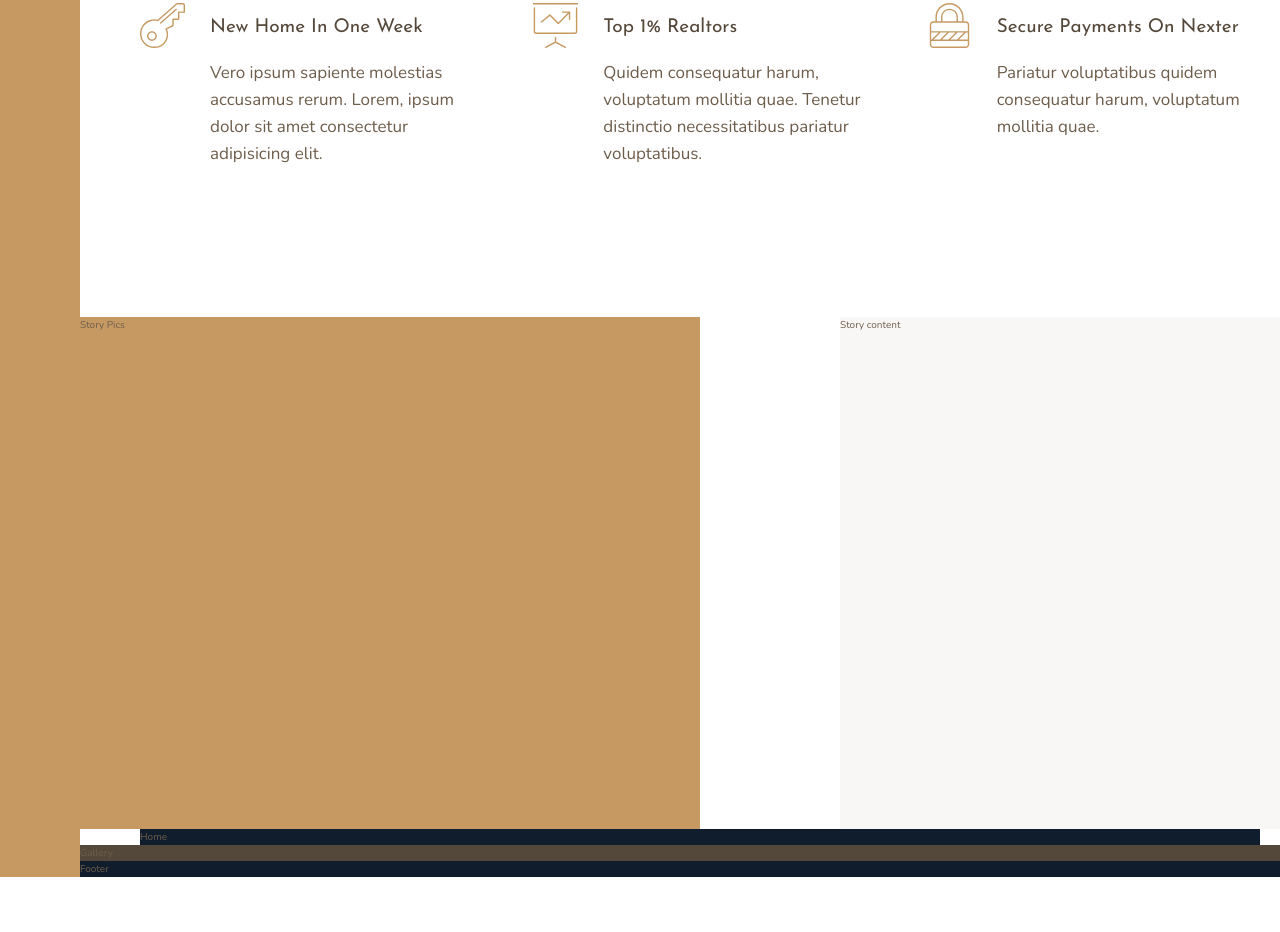
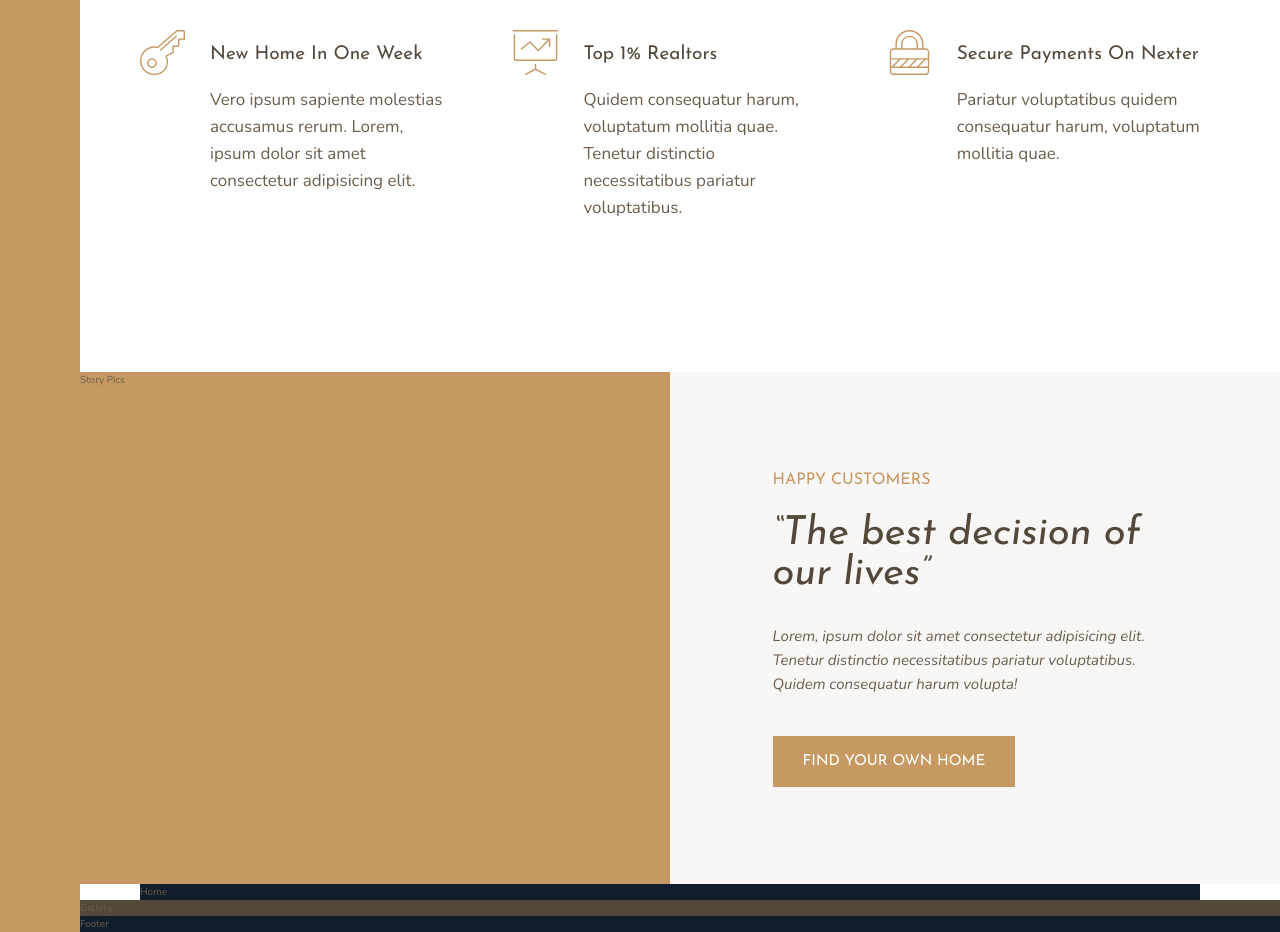
Before and after one commit to DebBugging/Nexter-Project-Advanced-CSS-and-Sass-course, a website: page index.html in a window 1280 px wide. Shown: the part 991-1923 px from the top of the page. Before the commit the page ends 1868 px from the top, so only its background shows below. Drawn offline with nearby package versions, Linux system fonts and the light colour scheme.

Commit message:
Add content and styling to story-text section

```diff
--- a/index.html
+++ b/index.html
@@ -81,7 +81,12 @@
         </div>
 
         <div class="story__content">
-            Story content
+            <h3 class="heading-3 mb-sm">Happy Customers</h3>
+            <h2 class="heading-2 heading-2--dark mb-md">&ldquo;The best decision of our lives&rdquo;</h2>
+            <p class="story__text">
+                Lorem, ipsum dolor sit amet consectetur adipisicing elit. Tenetur distinctio necessitatibus pariatur voluptatibus. Quidem consequatur harum volupta!
+            </p>
+            <button class="btn">Find your own home</button>
         </div>
 
         <section class="homes">
--- a/sass/_story.scss
+++ b/sass/_story.scss
@@ -6,7 +6,26 @@
 
     &__content {
         background-color: $color-grey-light-1;
-        grid-column: col-end 5/full-end;
+        grid-column: col-start 5/full-end;
+
+        padding: 6rem 8vw;
+
+        display: grid;
+        align-content: center;
+        justify-items: start;
+
+        /* Flexbox version -->
+        display: flex;
+        flex-direction: column;
+        justify-content: center;
+        align-items: flex-start;
+        */
+    }
+
+    &__text {
+        font-size: 1.5rem;
+        font-style: italic;
+        margin-bottom: 4rem;
     }
 
 }
--- a/sass/_typography.scss
+++ b/sass/_typography.scss
@@ -9,10 +9,19 @@
 
 .heading-2 {
     @extend %heading;
+    font-size: 4rem;
+    font-style: italic;
+    line-height: 1;
+
+    &--light { color: $color-grey-light-1; }
+    &--dark { color: $color-grey-dark-1; }
 }
 
 .heading-3 {
     @extend %heading;
+    font-size: 1.6rem;
+    color: $color-primary;
+    text-transform: uppercase;
 }
 
 .heading-4 {
@@ -22,3 +31,33 @@
     &--light { color: $color-grey-light-1; }
     &--dark { color: $color-grey-dark-1; }
 }
+
+.btn {
+    background-color: $color-primary;
+    color: #fff;
+    border: none;
+    border-radius: 0;
+    font-family: $font-display;
+    font-size: 1.5rem;
+    text-transform: uppercase;
+    padding: 1.8rem 3rem;
+    cursor: pointer;
+    transition: all .2s;
+
+    &:hover {
+        background-color: $color-primary-dark;
+    }
+}
+
+.mb-sm {
+    margin-bottom: 2rem;
+}
+.mb-md {
+    margin-bottom: 3rem;
+}
+.mb-lg {
+    margin-bottom: 4rem;
+}
+.mb-hg {
+    margin-bottom: 8rem;
+}
```
Also changed, not shown: css/style.css.
